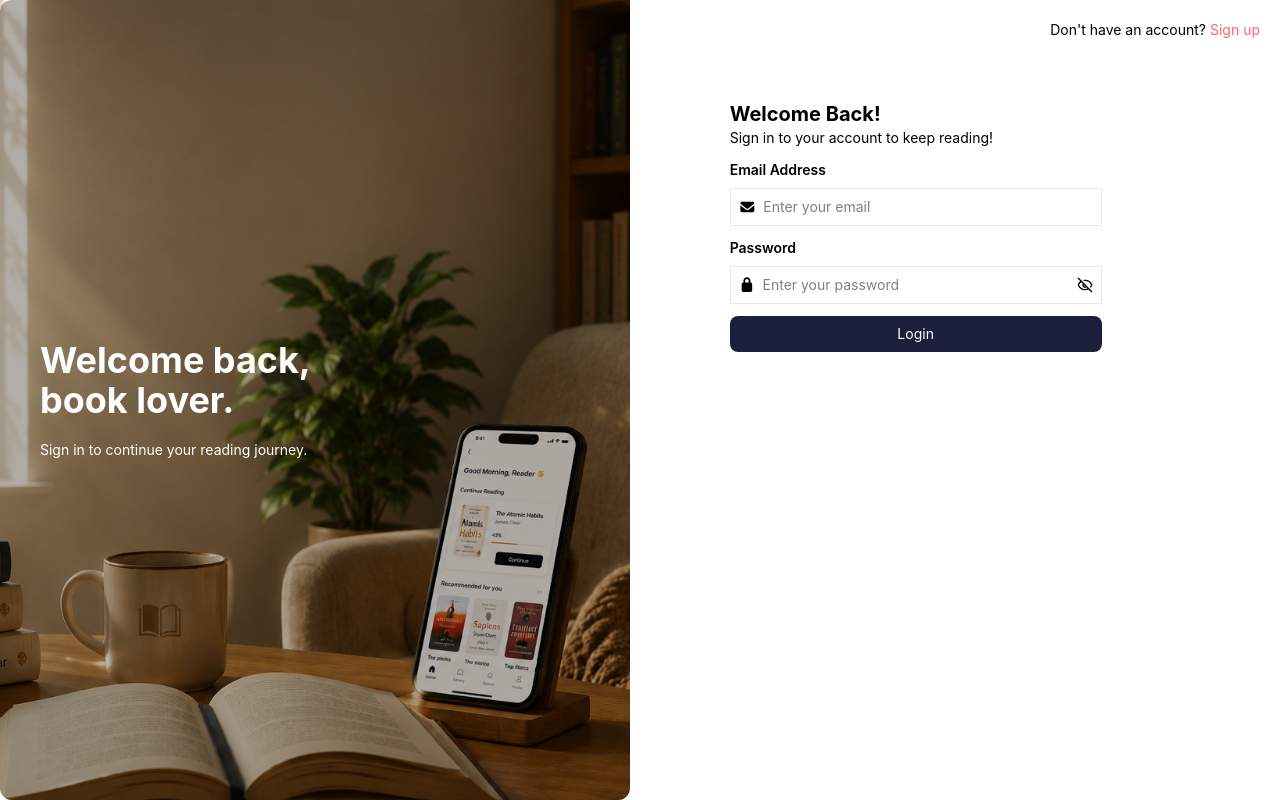
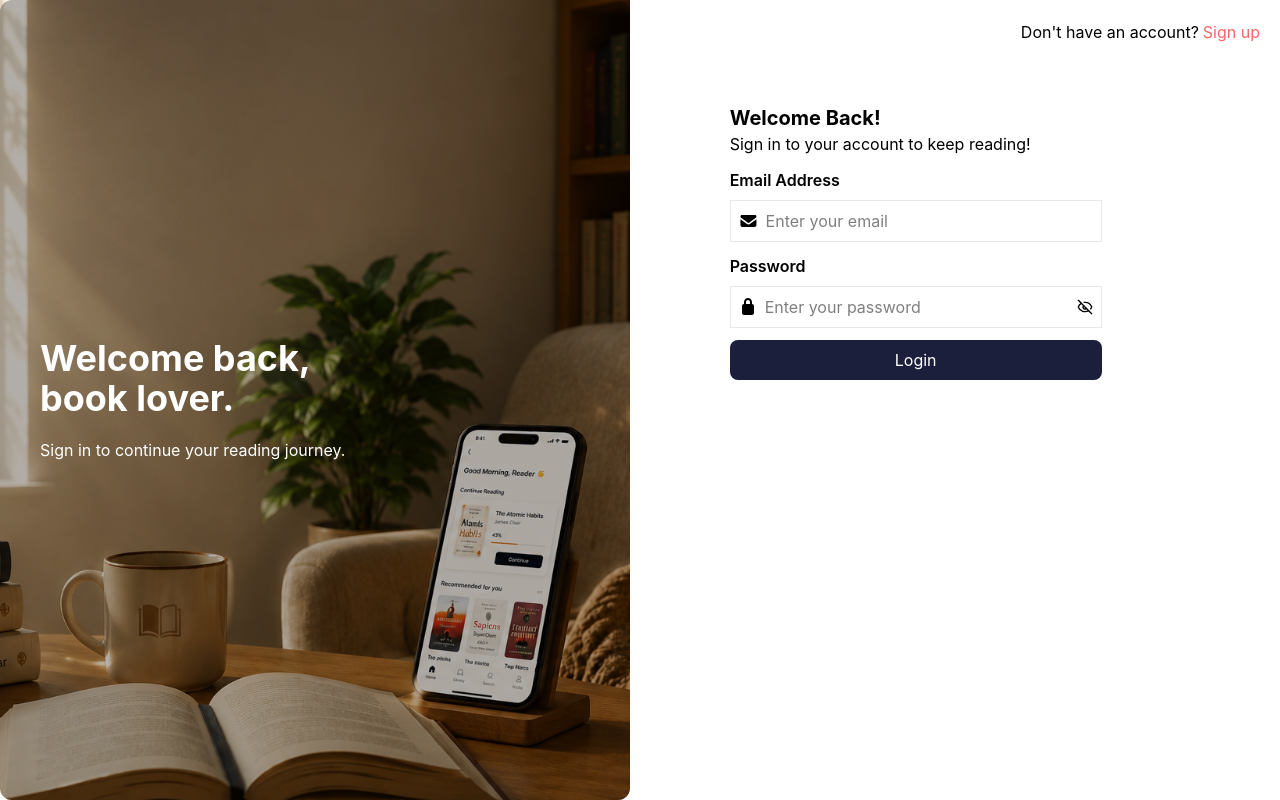
Before and after one commit to DanielApple05/Book-verse, a React (Vite) app in the folder book-verse-frontend/: page /signIn in a window 1280 px wide. Built offline with nearby package versions, Linux system fonts and the light colour scheme; no server answers.

Commit message:
fix: remove unnecessary class from Login component for cleaner layout

```diff
--- a/book-verse-frontend/src/assets/pages/login.jsx
+++ b/book-verse-frontend/src/assets/pages/login.jsx
@@ -63,7 +63,7 @@ const Login = () => {
   };
 
   return (
-    <div className='xl:flex grid gap-5 xl:text-sm text-xs w-full'>
+    <div className='xl:flex grid gap-5  w-full'>
 
       <div className=' relative xl:h-screen h-[60vh] xl:w-[50%] w-full bg-cover bg-center bg-no-repeat rounded-b-xl'
         style={{ backgroundImage: 'url(/images/landing-page.png)' }}
```
